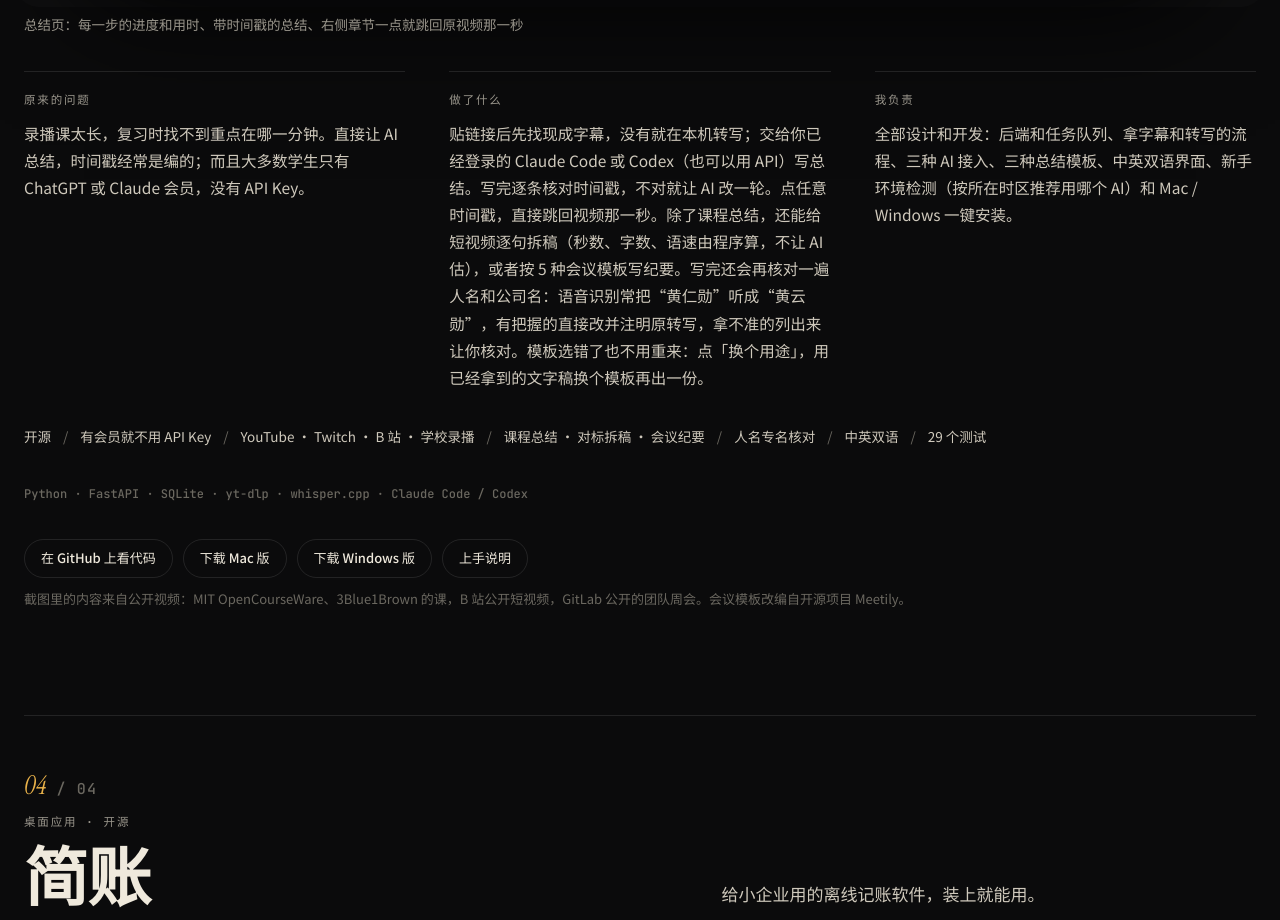
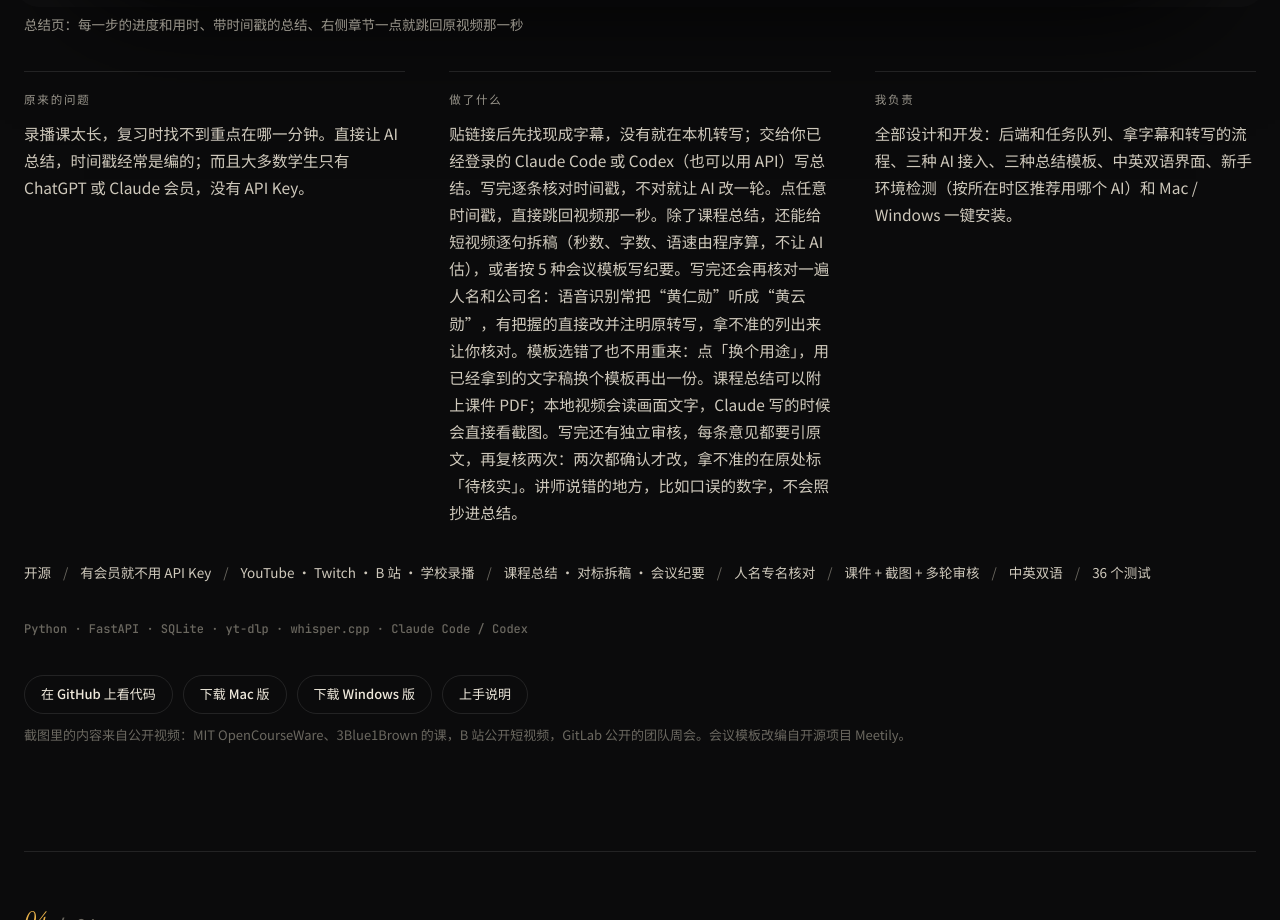
Before and after one commit to camzhou831-star/camzhou831-star.github.io, a plain HTML site: page index.html in a window 1280 px wide. Shown: the part 6081-7001 px from the top of the page. Drawn offline with Linux system fonts and the light colour scheme.

Commit message:
作品集:总结工作台加课件、截图和多轮审核的说明

```diff
--- a/index.html
+++ b/index.html
@@ -334,10 +334,10 @@ footer .wrap{padding-block:26px;font-size:12.5px;color:var(--dim);border-top:1px
     </div>
     <div class="cols rv">
       <div><h3>原来的问题</h3><p>录播课太长，复习时找不到重点在哪一分钟。直接让 AI 总结，时间戳经常是编的；而且大多数学生只有 ChatGPT 或 Claude 会员，没有 API Key。</p></div>
-      <div><h3>做了什么</h3><p>贴链接后先找现成字幕，没有就在本机转写；交给你已经登录的 Claude Code 或 Codex（也可以用 API）写总结。写完逐条核对时间戳，不对就让 AI 改一轮。点任意时间戳，直接跳回视频那一秒。除了课程总结，还能给短视频逐句拆稿（秒数、字数、语速由程序算，不让 AI 估），或者按 5 种会议模板写纪要。写完还会再核对一遍人名和公司名：语音识别常把“黄仁勋”听成“黄云勋”，有把握的直接改并注明原转写，拿不准的列出来让你核对。模板选错了也不用重来：点「换个用途」，用已经拿到的文字稿换个模板再出一份。</p></div>
+      <div><h3>做了什么</h3><p>贴链接后先找现成字幕，没有就在本机转写；交给你已经登录的 Claude Code 或 Codex（也可以用 API）写总结。写完逐条核对时间戳，不对就让 AI 改一轮。点任意时间戳，直接跳回视频那一秒。除了课程总结，还能给短视频逐句拆稿（秒数、字数、语速由程序算，不让 AI 估），或者按 5 种会议模板写纪要。写完还会再核对一遍人名和公司名：语音识别常把“黄仁勋”听成“黄云勋”，有把握的直接改并注明原转写，拿不准的列出来让你核对。模板选错了也不用重来：点「换个用途」，用已经拿到的文字稿换个模板再出一份。课程总结可以附上课件 PDF；本地视频会读画面文字，Claude 写的时候会直接看截图。写完还有独立审核，每条意见都要引原文，再复核两次：两次都确认才改，拿不准的在原处标「待核实」。讲师说错的地方，比如口误的数字，不会照抄进总结。</p></div>
       <div><h3>我负责</h3><p>全部设计和开发：后端和任务队列、拿字幕和转写的流程、三种 AI 接入、三种总结模板、中英双语界面、新手环境检测（按所在时区推荐用哪个 AI）和 Mac / Windows 一键安装。</p></div>
     </div>
-    <ul class="proof rv"><li>开源</li><li>有会员就不用 API Key</li><li>YouTube · Twitch · B 站 · 学校录播</li><li>课程总结 · 对标拆稿 · 会议纪要</li><li>人名专名核对</li><li>中英双语</li><li>29 个测试</li></ul>
+    <ul class="proof rv"><li>开源</li><li>有会员就不用 API Key</li><li>YouTube · Twitch · B 站 · 学校录播</li><li>课程总结 · 对标拆稿 · 会议纪要</li><li>人名专名核对</li><li>课件 + 截图 + 多轮审核</li><li>中英双语</li><li>36 个测试</li></ul>
     <p class="stack">Python · FastAPI · SQLite · yt-dlp · whisper.cpp · Claude Code / Codex</p>
     <div class="acts"><a class="btn sm" href="https://github.com/camzhou831-star/lecture-summary-toolkit">在 GitHub 上看代码</a><a class="btn sm" href="https://github.com/camzhou831-star/lecture-summary-toolkit/releases/latest/download/lecture-workbench-mac.zip" data-dl="mac">下载 Mac 版</a><a class="btn sm" href="https://github.com/camzhou831-star/lecture-summary-toolkit/releases/latest/download/lecture-workbench-windows.zip" data-dl="win">下载 Windows 版</a><a class="btn sm" href="https://github.com/camzhou831-star/lecture-summary-toolkit/blob/main/README.zh.md">上手说明</a><span class="note">截图里的内容来自公开视频：MIT OpenCourseWare、3Blue1Brown 的课，B 站公开短视频，GitLab 公开的团队周会。会议模板改编自开源项目 Meetily。</span></div>
   </article>
```
Also changed, not shown: en/index.html (+2 -2 lines).
